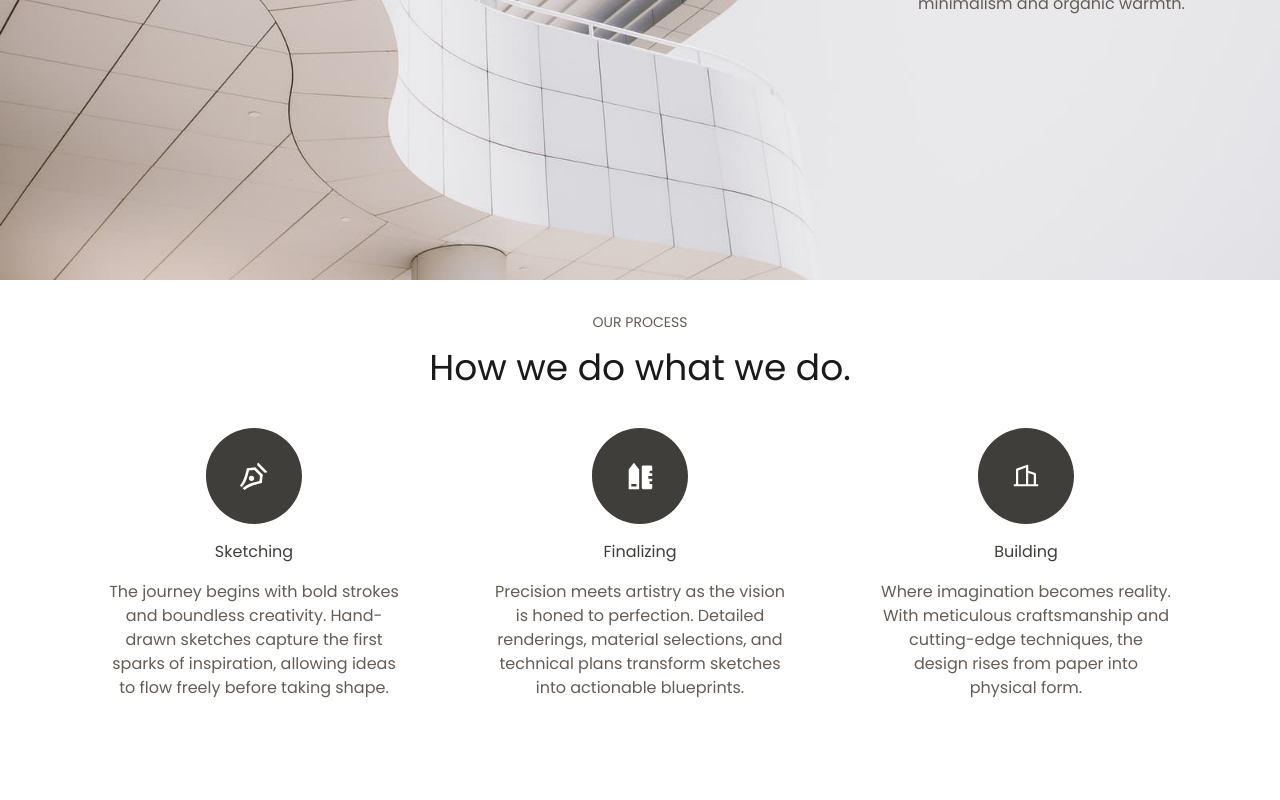
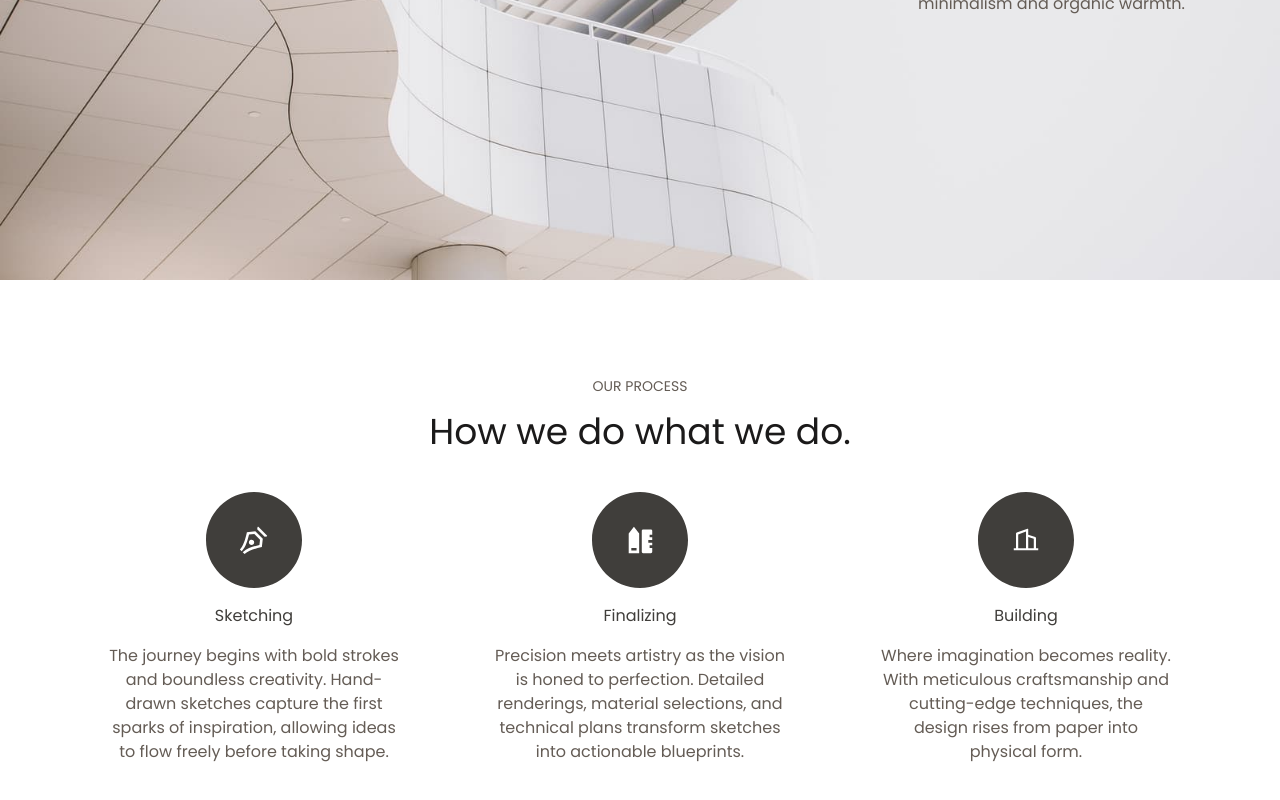
Before and after one commit to imflawlezz/wishbone-landing, a Next.js app: page / in a window 1280 px wide. Shown: the part 1936-2736 px from the top of the page. Before the commit the page ends 2668 px from the top, so only its background shows below. Built offline with nearby package versions, Linux system fonts and the light colour scheme.

Commit message:
style: adjust vertical padding

```diff
--- a/src/components/sections/OurProcess.tsx
+++ b/src/components/sections/OurProcess.tsx
@@ -5,7 +5,7 @@ import Image from "next/image";
 
 export const OurProcess = () => {
     return (
-        <section className="flex flex-col items-center justify-center gap-10 p-8 text-center">
+        <section className="flex flex-col items-center justify-center gap-10 p-8 md:py-16 lg:py-24 text-center">
             <div className="flex flex-col items-center justify-center gap-4">
                 <h2 className="text-sm text-[var(--paragraph-secondary)] uppercase">
                     Our process
```
